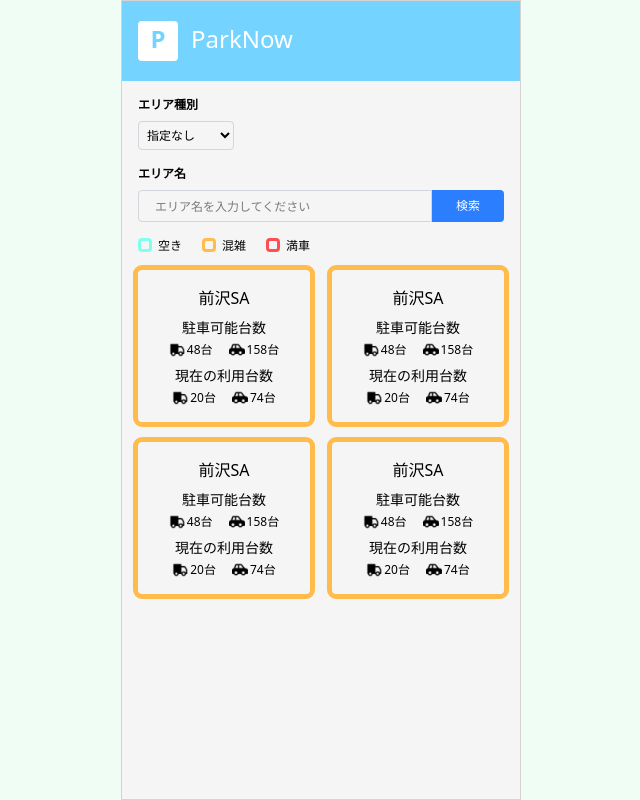
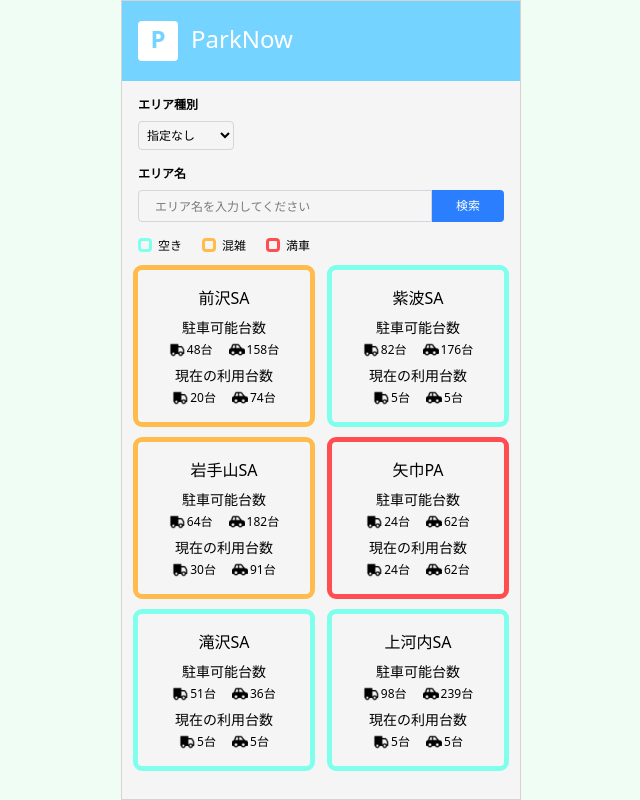
Before and after one commit to PlasticPlactice/summer_hackathon_a, a Next.js app in the folder frontend/: page / in a window 1280 px wide. Shown: the whole page, without its empty margins (319-959 px from the left). Built offline with nearby package versions, Linux system fonts and the light colour scheme.

Commit message:
ダミーデータの作成

```diff
--- a/frontend/src/app/page.tsx
+++ b/frontend/src/app/page.tsx
@@ -1,5 +1,63 @@
 import ExplanatoryNotes from "./component/explanatoryNotes";
 import AreaListItem from "./component/areaListItem/areaListItem";
+
+// ダミーのデータ
+const MOCK_DATA = [
+  {
+    id: 1,
+    title: "前沢SA",
+    color: "#FFBC4C",
+    parkingTotalNumLarge: 48,
+    parkingTotalNumsmall: 158,
+    parkingUsedNumLarge: 20,
+    parkingUsedNumsmall: 74,
+  },
+  {
+    id: 2,
+    title: "紫波SA",
+    color: "#80FFEC",
+    parkingTotalNumLarge: 82,
+    parkingTotalNumsmall: 176,
+    parkingUsedNumLarge: 5,
+    parkingUsedNumsmall: 5,
+  },
+  {
+    id: 3,
+    title: "岩手山SA",
+    color: "#FFBC4C",
+    parkingTotalNumLarge: 64,
+    parkingTotalNumsmall: 182,
+    parkingUsedNumLarge: 30,
+    parkingUsedNumsmall: 91,
+  },
+  {
+    id: 4,
+    title: "矢巾PA",
+    color: "#FF4E51",
+    parkingTotalNumLarge: 24,
+    parkingTotalNumsmall: 62,
+    parkingUsedNumLarge: 24,
+    parkingUsedNumsmall: 62,
+  },
+  {
+    id: 5,
+    title: "滝沢SA",
+    color: "#80FFEC",
+    parkingTotalNumLarge: 51,
+    parkingTotalNumsmall: 36,
+    parkingUsedNumLarge: 5,
+    parkingUsedNumsmall: 5,
+  },
+  {
+    id: 6,
+    title: "上河内SA",
+    color: "#80FFEC",
+    parkingTotalNumLarge: 98,
+    parkingTotalNumsmall: 239,
+    parkingUsedNumLarge: 5,
+    parkingUsedNumsmall: 5,
+  }
+]
 
 export default function Home() {
   return (
@@ -39,10 +97,17 @@ export default function Home() {
       </div>
       {/* エリア一覧 */}
       <div className="area-list flex flex-wrap justify-between gap-5">
-        <AreaListItem title="前沢SA" color="#FFBC4C" parkingTotalNumLarge={48} parkingTotalNumsmall={158} parkingUsedNumLarge={20} parkingUsedNumsmall={74}/>
-        <AreaListItem title="前沢SA" color="#FFBC4C" parkingTotalNumLarge={48} parkingTotalNumsmall={158} parkingUsedNumLarge={20} parkingUsedNumsmall={74}/>
-        <AreaListItem title="前沢SA" color="#FFBC4C" parkingTotalNumLarge={48} parkingTotalNumsmall={158} parkingUsedNumLarge={20} parkingUsedNumsmall={74}/>
-        <AreaListItem title="前沢SA" color="#FFBC4C" parkingTotalNumLarge={48} parkingTotalNumsmall={158} parkingUsedNumLarge={20} parkingUsedNumsmall={74}/>
+      {MOCK_DATA.map((item) => (
+        <AreaListItem
+          key={item.id}
+          title={item.title}
+          color={item.color}
+          parkingTotalNumLarge={item.parkingTotalNumLarge}
+          parkingTotalNumsmall={item.parkingTotalNumsmall}
+          parkingUsedNumLarge={item.parkingUsedNumLarge}
+          parkingUsedNumsmall={item.parkingUsedNumsmall}
+        />
+      ))}
       </div>
     </main>
   );
```
